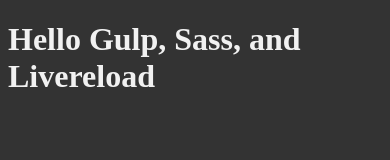
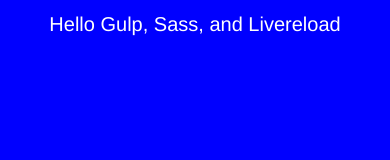
Before and after one commit to evermuse/sass-exercise, a website: page public/index.html in a window 390 px wide. Drawn offline with Linux system fonts and the light colour scheme.

Commit message:
inline media query practice

```diff
--- a/sass/style.scss
+++ b/sass/style.scss
@@ -1,4 +1,7 @@
-$dark-color : #333333;
+$dark-color : blue;
+$light-color: white;
+$medium: "only screen and (min-width: 600px) and (max-width: 768px)";
+$large: "only screen and (min-width: 769px)";
 
 body {
 
@@ -8,6 +11,22 @@
 
 h1 {
 
-  color: #F1F1F1;
+  font-family: 'Helvetica', sans-serif;
+  color: $light-color;
+  font-weight: normal;
+  text-align: center;
+  font-size: 20px;
+
+  @media #{$medium}{
+
+    font-size: 30px;
+
+  }
+
+  @media #{$large}{
+
+    font-size: 50px;
+
+  }
 
 }
```
Also changed, not shown: public/css/style.css.
